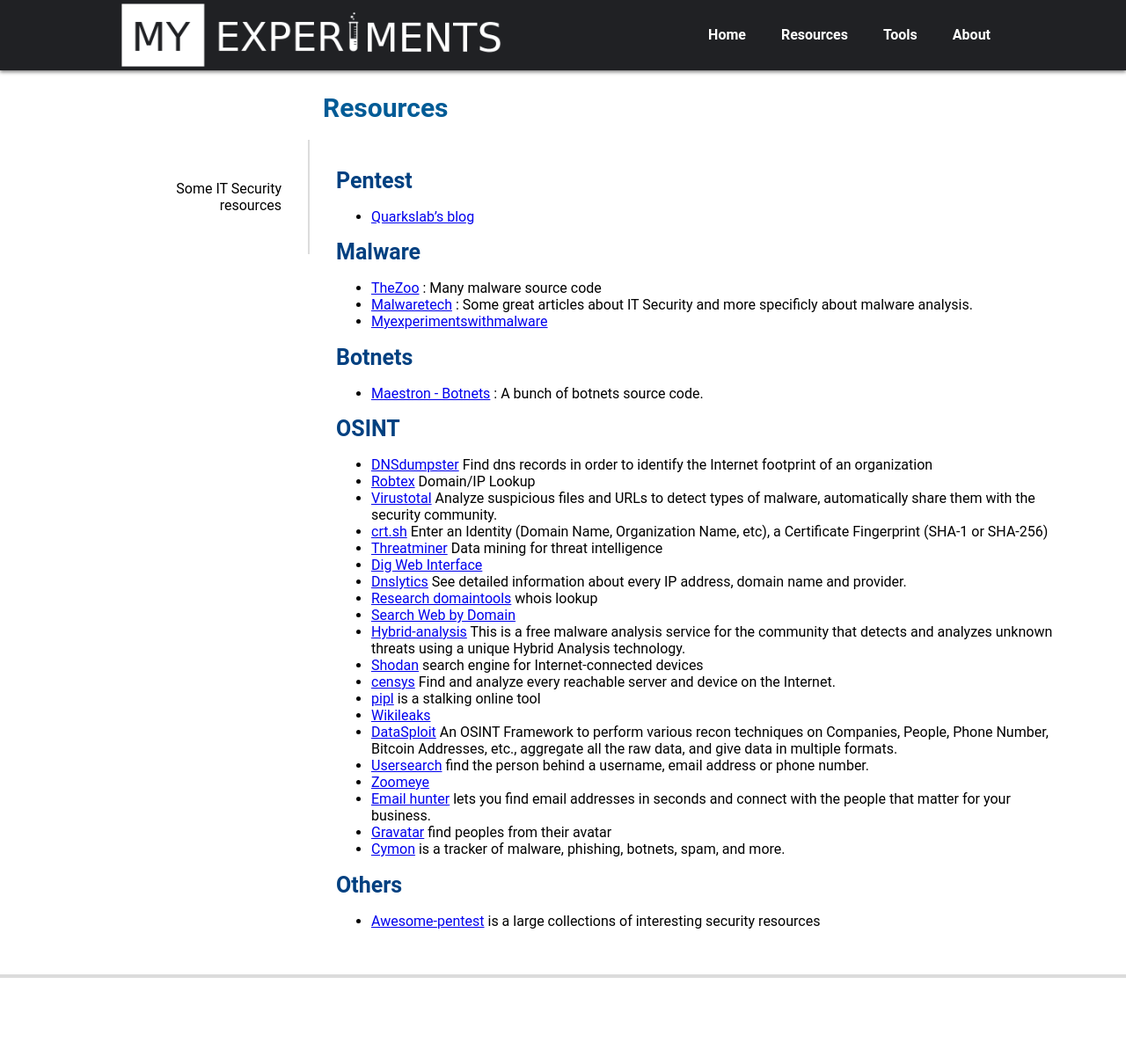
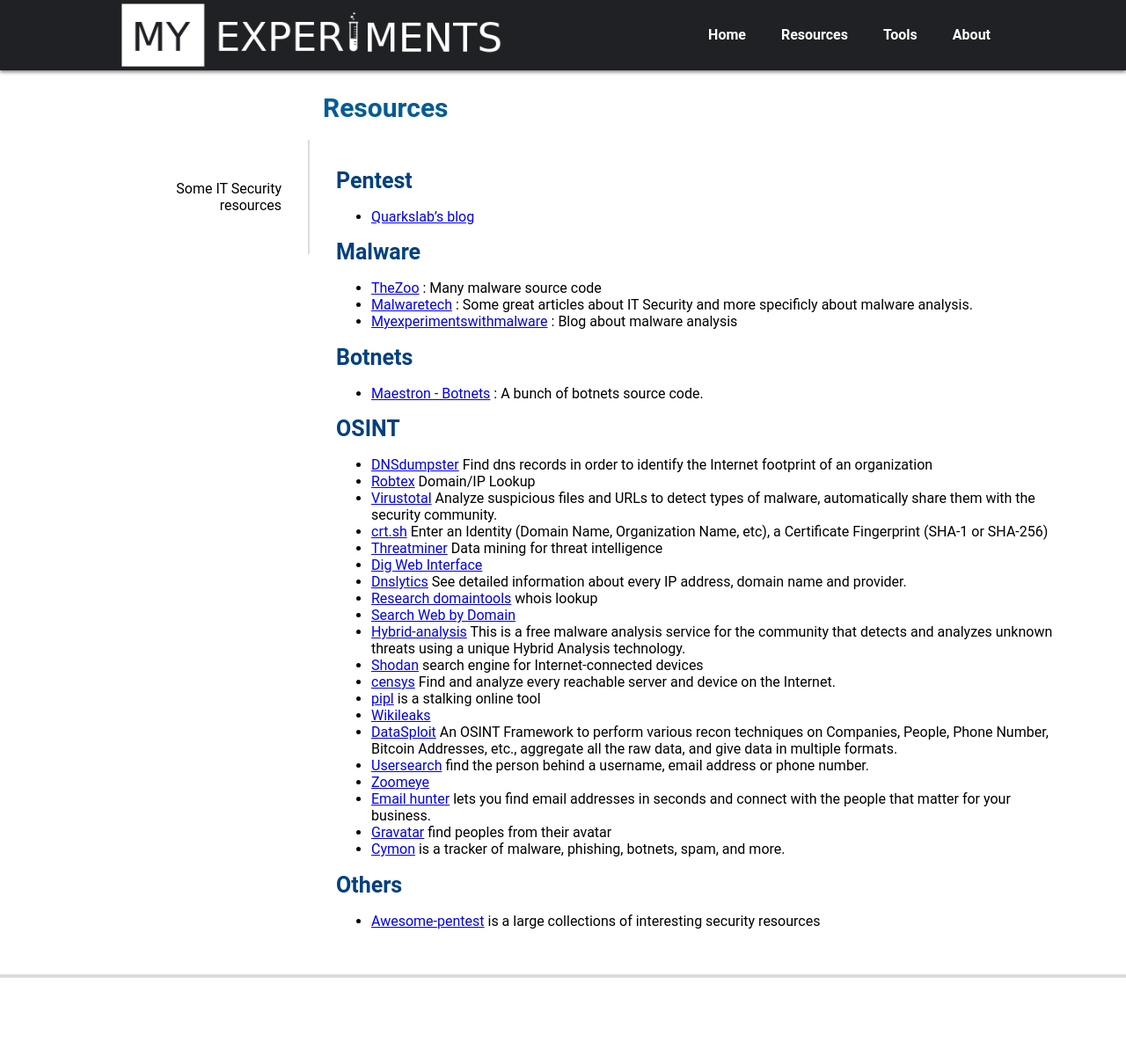
Before and after one commit to myexperiments-blog/myexperiments-blog.github.io, a Jekyll site: the page built from resources.md, in a window 1280 px wide. Shown: the whole page at 88% size. Built offline with Jekyll 4.4.1, drawn with Linux system fonts in a browser that asks for light colours; comment, search, counter and statistics services are not loaded.

Commit message:
update resources

```diff
--- a/resources.md
+++ b/resources.md
@@ -15,7 +15,7 @@
 
 - [TheZoo](https://github.com/ytisf/theZoo/tree/master/malwares/Source) : Many malware source code
 - [Malwaretech](https://www.malwaretech.com/) : Some great articles about IT Security and more specificly about malware analysis.
-- [Myexperimentswithmalware](http://myexperimentswithmalware.blogspot.com/)
+- [Myexperimentswithmalware](http://myexperimentswithmalware.blogspot.com/) : Blog about malware analysis
 
 # Botnets
 
```
